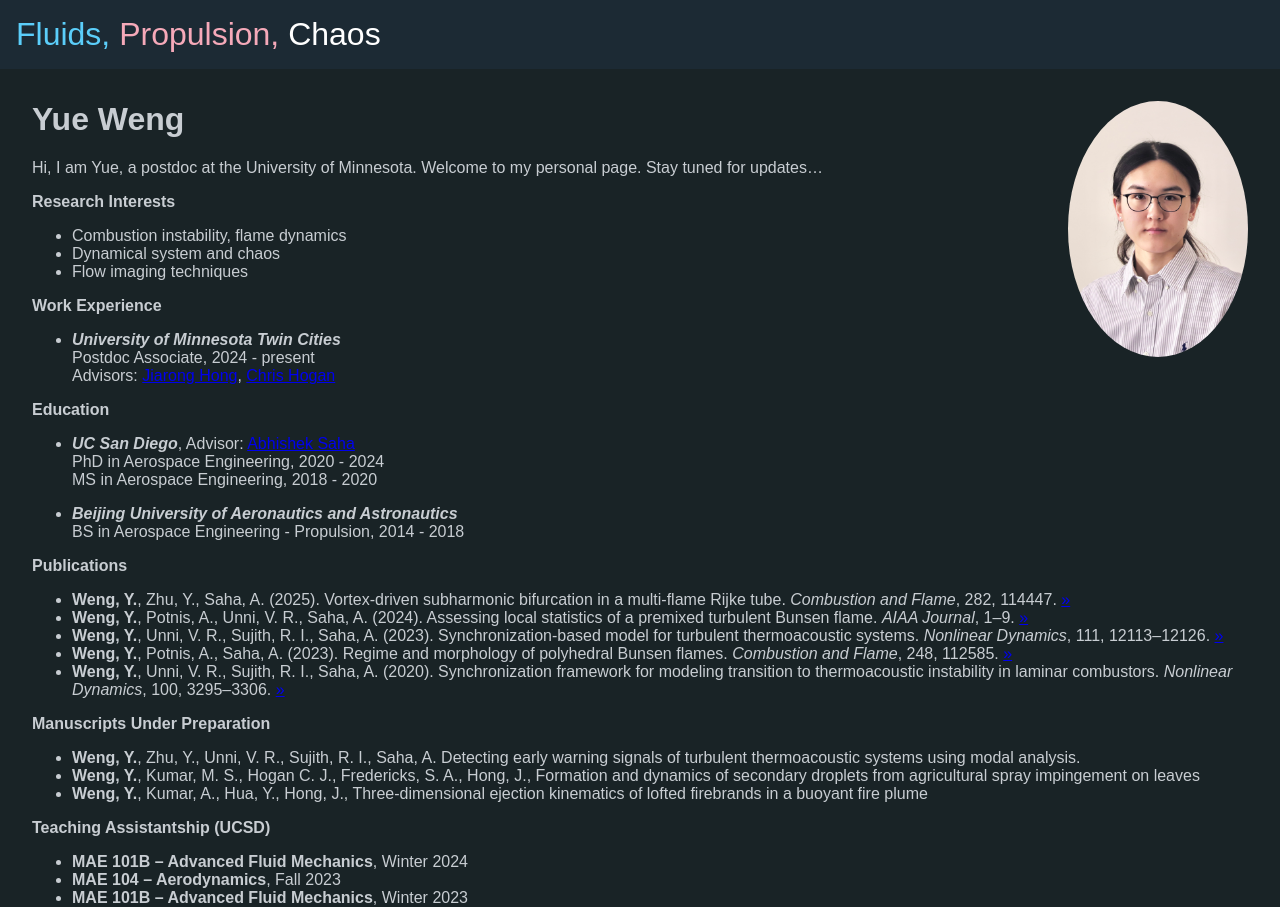
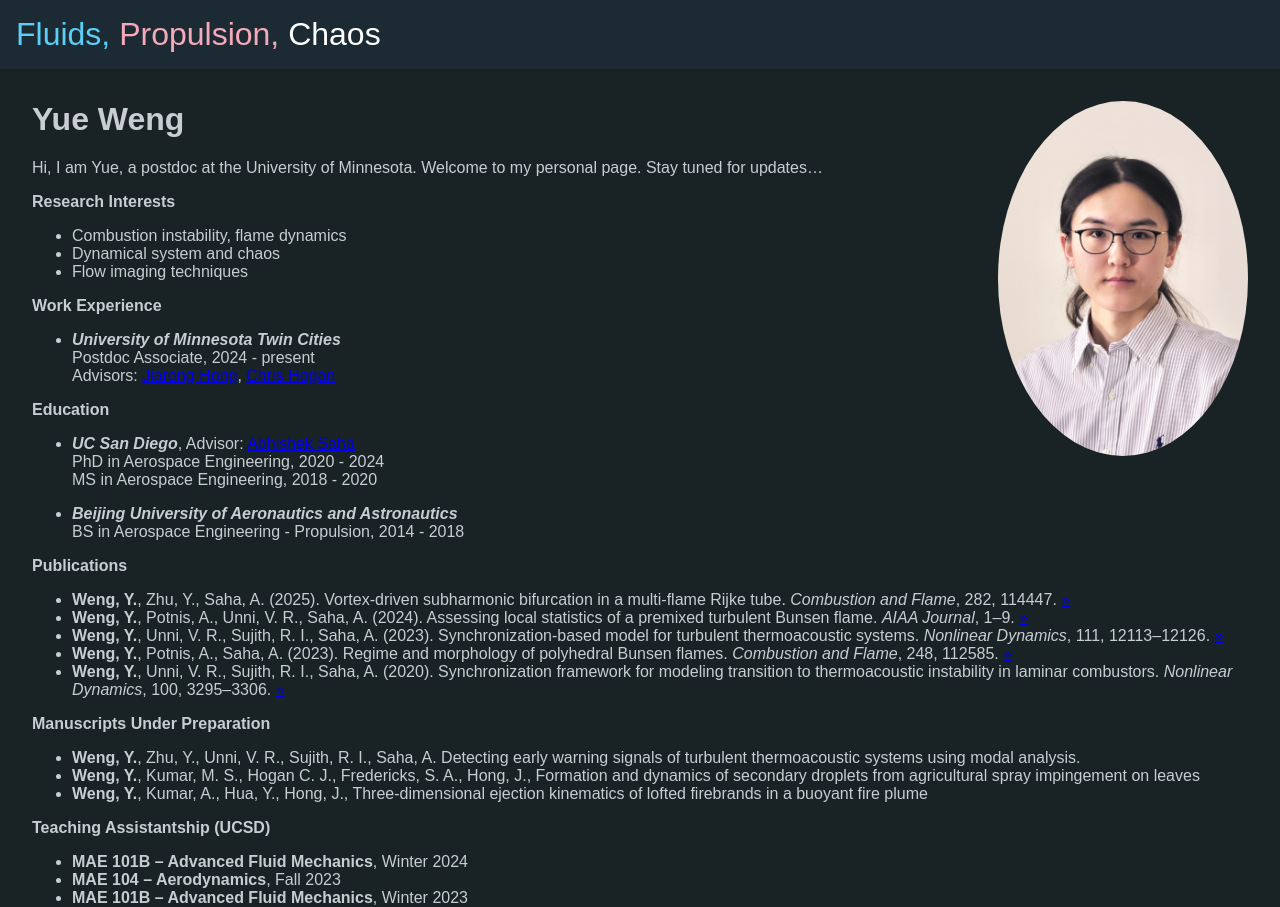
Before and after one commit to weng-yue/weng-yue.github.io, a Jekyll site: the page built from index.md, in a window 1280 px wide. Shown: the top 907 px of the page. Built offline with Jekyll 4.4.1, drawn with Linux system fonts in a browser that asks for light colours.

Commit message:
Update index.md

```diff
--- a/index.md
+++ b/index.md
@@ -4,7 +4,7 @@ title: "Home"
 ---
 <link rel="stylesheet" href="/assets/css/custom.css">
 
-# <span style="margin-top: 0;">Yue Weng</span> <img src="/resources/pic_25_2.jpg" alt="Yue" align="right" width="180" style="border-radius:50%;">
+# <span style="margin-top: 0;">Yue Weng</span> <img src="/resources/pic_25_2.jpg" alt="Yue" align="right" width="250" style="border-radius:50%;">
 Hi, I am Yue, a postdoc at the University of Minnesota. Welcome to my personal page. Stay tuned for updates...
 
 **Research Interests**
```
